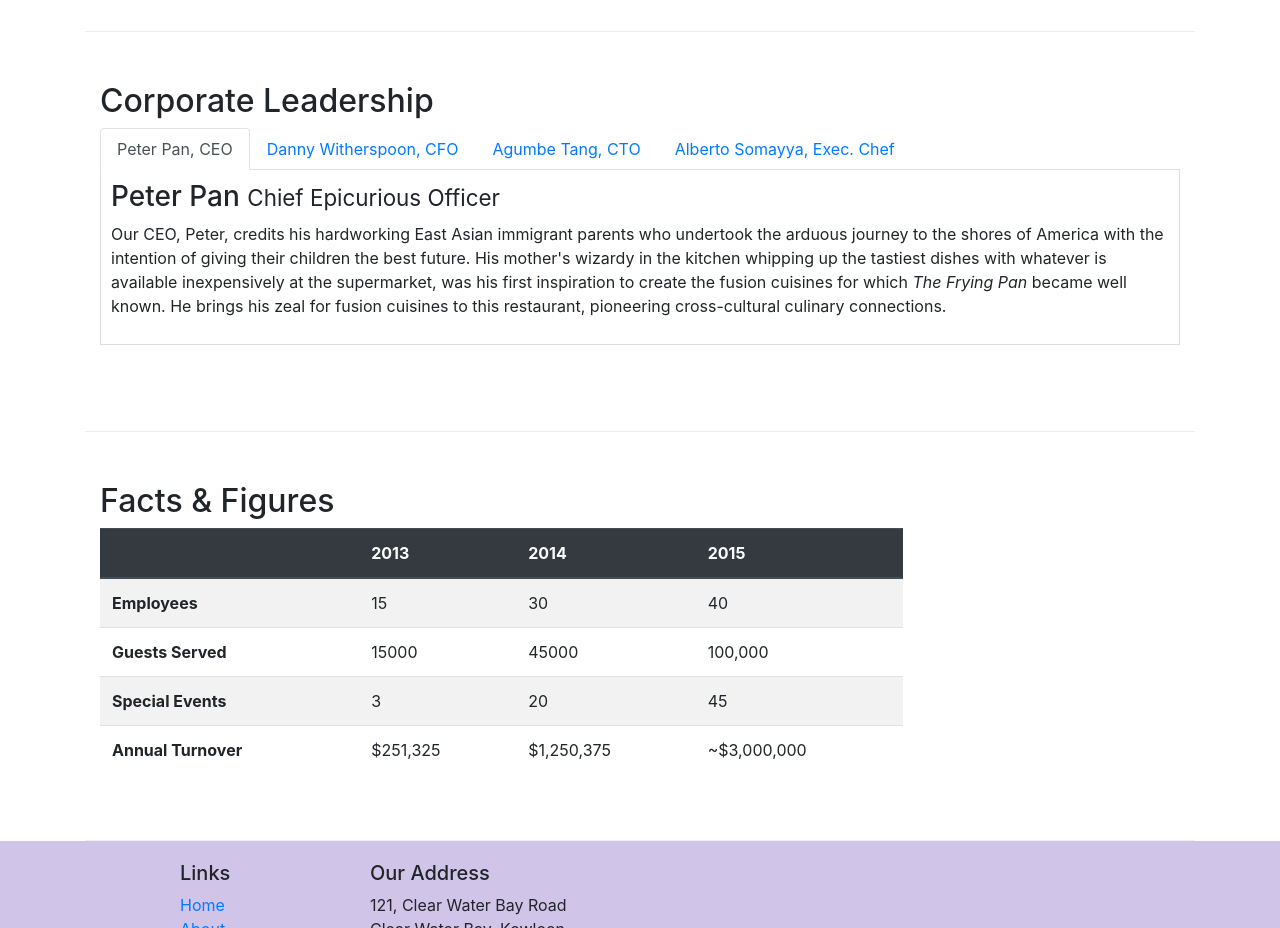
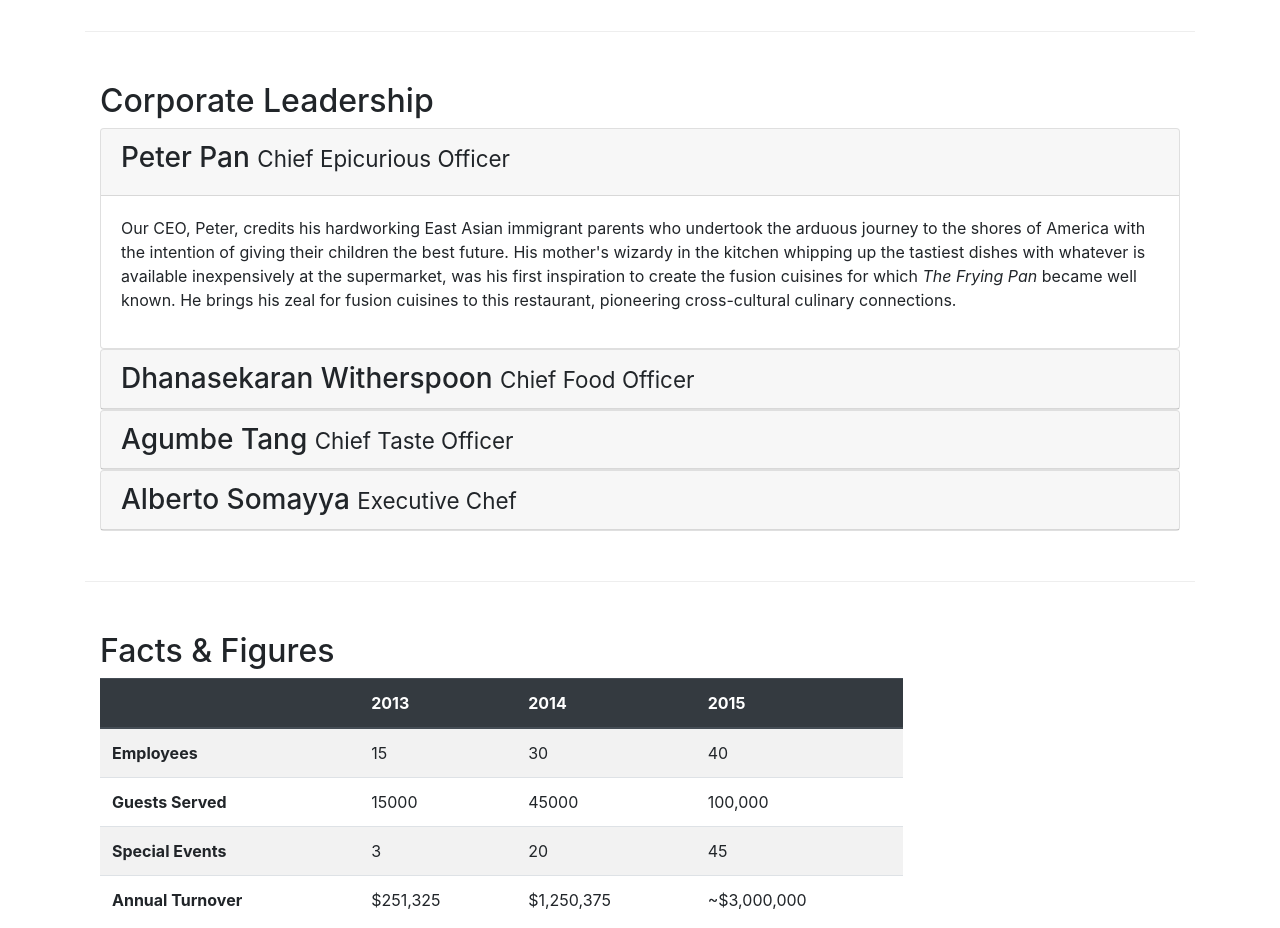
Before and after one commit to lucasAzS/conFusion, a website: page aboutus.html in a window 1280 px wide. Shown: the part 940-1868 px from the top of the page. Drawn offline with nearby package versions, Linux system fonts and the light colour scheme.

Commit message:
accordion

```diff
--- a/aboutus.html
+++ b/aboutus.html
@@ -162,123 +162,159 @@
                 <div class="col-12">
                     <h2>Corporate Leadership</h2>
 
-                    <ul class="nav nav-tabs">
-                        <li class="nav-item">
+                    <div id="accordion">
+                        <div class="card">
+                            <div class="card-header" role="tab" id="peterhead">
+                                <h3 class="md-0">
                                     <a
-                                class="nav-link active"
-                                href="#peter"
-                                role="tab"
-                                data-toggle="tab"
-                                >Peter Pan, CEO</a
+                                        data-toggle="collapse"
+                                        data-target="#peter"
+                                        >Peter Pan
+                                        <small
+                                            >Chief Epicurious Officer</small
+                                        ></a
                                     >
-                        </li>
-                        <li class="nav-item">
-                            <a
-                                class="nav-link"
-                                href="#danny"
-                                role="tab"
-                                data-toggle="tab"
-                                >Danny Witherspoon, CFO</a
-                            >
-                        </li>
-                        <li class="nav-item">
-                            <a
-                                class="nav-link"
-                                href="#agumbe"
-                                role="tab"
-                                data-toggle="tab"
-                                >Agumbe Tang, CTO</a
-                            >
-                        </li>
-                        <li class="nav-item">
-                            <a
-                                class="nav-link"
-                                href="#alberto"
-                                role="tab"
-                                data-toggle="tab"
-                                >Alberto Somayya, Exec. Chef</a
-                            >
-                        </li>
-                    </ul>
-
-                    <div class="tab-content">
+                                </h3>
+                            </div>
                             <div
                                 role="tabpanel"
-                            class="tab-pane fade show active"
+                                class="collapse show"
                                 id="peter"
+                                data-parent="#accordion"
                             >
-                            <h3>
-                                Peter Pan
-                                <small>Chief Epicurious Officer</small>
-                            </h3>
+                                <div class="card-body">
                                     <p class="d-none d-sm-block">
-                                Our CEO, Peter, credits his hardworking East
-                                Asian immigrant parents who undertook the
-                                arduous journey to the shores of America with
-                                the intention of giving their children the best
-                                future. His mother's wizardy in the kitchen
-                                whipping up the tastiest dishes with whatever is
-                                available inexpensively at the supermarket, was
-                                his first inspiration to create the fusion
+                                        Our CEO, Peter, credits his hardworking
+                                        East Asian immigrant parents who
+                                        undertook the arduous journey to the
+                                        shores of America with the intention of
+                                        giving their children the best future.
+                                        His mother's wizardy in the kitchen
+                                        whipping up the tastiest dishes with
+                                        whatever is available inexpensively at
+                                        the supermarket, was his first
+                                        inspiration to create the fusion
                                         cuisines for which
-                                <em>The Frying Pan</em> became well known. He
-                                brings his zeal for fusion cuisines to this
-                                restaurant, pioneering cross-cultural culinary
-                                connections.
+                                        <em>The Frying Pan</em> became well
+                                        known. He brings his zeal for fusion
+                                        cuisines to this restaurant, pioneering
+                                        cross-cultural culinary connections.
                                     </p>
                                 </div>
+                            </div>
+                        </div>
 
-                        <div role="tabpanel" class="tab-pane fade" id="danny">
-                            <h3>
+                        <div class="card">
+                            <div class="card-header" role="tab" id="dannyhead">
+                                <h3 class="mb-0">
+                                    <a
+                                        class="collapsed"
+                                        data-toggle="collapse"
+                                        data-target="#danny"
+                                    >
                                         Dhanasekaran Witherspoon
                                         <small>Chief Food Officer</small>
+                                    </a>
                                 </h3>
+                            </div>
+                            <div
+                                class="collapse"
+                                id="danny"
+                                data-parent="#accordion"
+                            >
+                                <div class="card-body">
                                     <p class="d-none d-sm-block">
-                                Our CFO, Danny, as he is affectionately referred
-                                to by his colleagues, comes from a long
-                                established family tradition in farming and
-                                produce. His experiences growing up on a farm in
-                                the Australian outback gave him great
-                                appreciation for varieties of food sources. As
-                                he puts it in his own words,
+                                        Our CFO, Danny, as he is affectionately
+                                        referred to by his colleagues, comes
+                                        from a long established family tradition
+                                        in farming and produce. His experiences
+                                        growing up on a farm in the Australian
+                                        outback gave him great appreciation for
+                                        varieties of food sources. As he puts it
+                                        in his own words,
                                         <em
-                                    >Everything that runs, wins, and everything
-                                    that stays, pays!</em
+                                            >Everything that runs, wins, and
+                                            everything that stays, pays!</em
                                         >
                                     </p>
                                 </div>
-
-                        <div role="tabpanel" class="tab-pane fade" id="agumbe">
-                            <h3>
-                                Agumbe Tang <small>Chief Taste Officer</small>
+                            </div>
+                        </div>
+                        <div class="card">
+                            <div class="card-header" role="tab" id="agumbehead">
+                                <h3 class="mb-0">
+                                    <a
+                                        class="collapsed"
+                                        data-toggle="collapse"
+                                        data-target="#agumbe"
+                                    >
+                                        Agumbe Tang
+                                        <small>Chief Taste Officer</small>
+                                    </a>
                                 </h3>
+                            </div>
+                            <div
+                                class="collapse"
+                                id="agumbe"
+                                data-parent="#accordion"
+                            >
+                                <div class="card-body">
                                     <p class="d-none d-sm-block">
-                                Blessed with the most discerning gustatory
-                                sense, Agumbe, our CTO, personally ensures that
-                                every dish that we serve meets his exacting
-                                tastes. Our chefs dread the tongue lashing that
-                                ensues if their dish does not meet his exacting
-                                standards. He lives by his motto,
-                                <em>You click only if you survive my lick.</em>
+                                        Blessed with the most discerning
+                                        gustatory sense, Agumbe, our CTO,
+                                        personally ensures that every dish that
+                                        we serve meets his exacting tastes. Our
+                                        chefs dread the tongue lashing that
+                                        ensues if their dish does not meet his
+                                        exacting standards. He lives by his
+                                        motto,
+                                        <em
+                                            >You click only if you survive my
+                                            lick.</em
+                                        >
                                     </p>
                                 </div>
-
-                        <div role="tabpanel" class="tab-pane fade" id="alberto">
-                            <h3>
-                                Alberto Somayya <small>Executive Chef</small>
+                            </div>
+                        </div>
+                        <div class="card">
+                            <div
+                                class="card-header"
+                                role="tab"
+                                id="albertohead"
+                            >
+                                <h3 class="mb-0">
+                                    <a
+                                        class="collapsed"
+                                        data-toggle="collapse"
+                                        data-target="#alberto"
+                                    >
+                                        Alberto Somayya
+                                        <small>Executive Chef</small>
+                                    </a>
                                 </h3>
+                            </div>
+                            <div
+                                class="collapse"
+                                id="alberto"
+                                data-parent="#accordion"
+                            >
+                                <div class="card-body">
+                                    <p class="d-none d-sm-block"></p>
                                     <p class="d-none d-sm-block">
-                                Award winning three-star Michelin chef with wide
-                                International experience having worked closely
-                                with whos-who in the culinary world, he
-                                specializes in creating mouthwatering
-                                Indo-Italian fusion experiences. He says,
+                                        Award winning three-star Michelin chef
+                                        with wide International experience
+                                        having worked closely with whos-who in
+                                        the culinary world, he specializes in
+                                        creating mouthwatering Indo-Italian
+                                        fusion experiences. He says,
                                         <em
-                                    >Put together the cuisines from the two
-                                    craziest cultures, and you get a winning
-                                    hit! Amma Mia!</em
+                                            >Put together the cuisines from the
+                                            two craziest cultures, and you get a
+                                            winning hit! Amma Mia!</em
                                         >
                                     </p>
+                                </div>
+                            </div>
                         </div>
                     </div>
                 </div>
```
Lines whose indentation alone changed are shown as unchanged.
